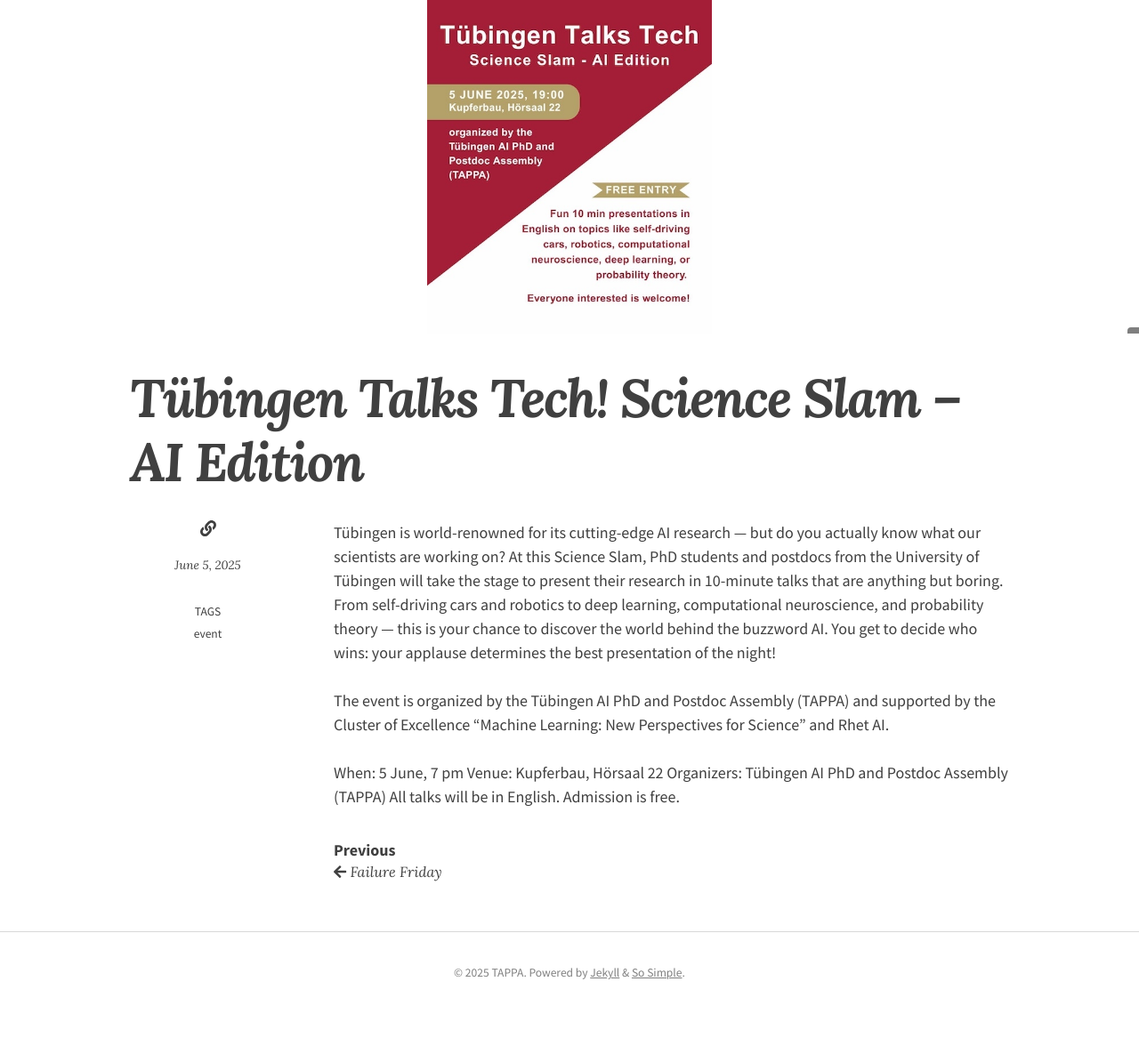
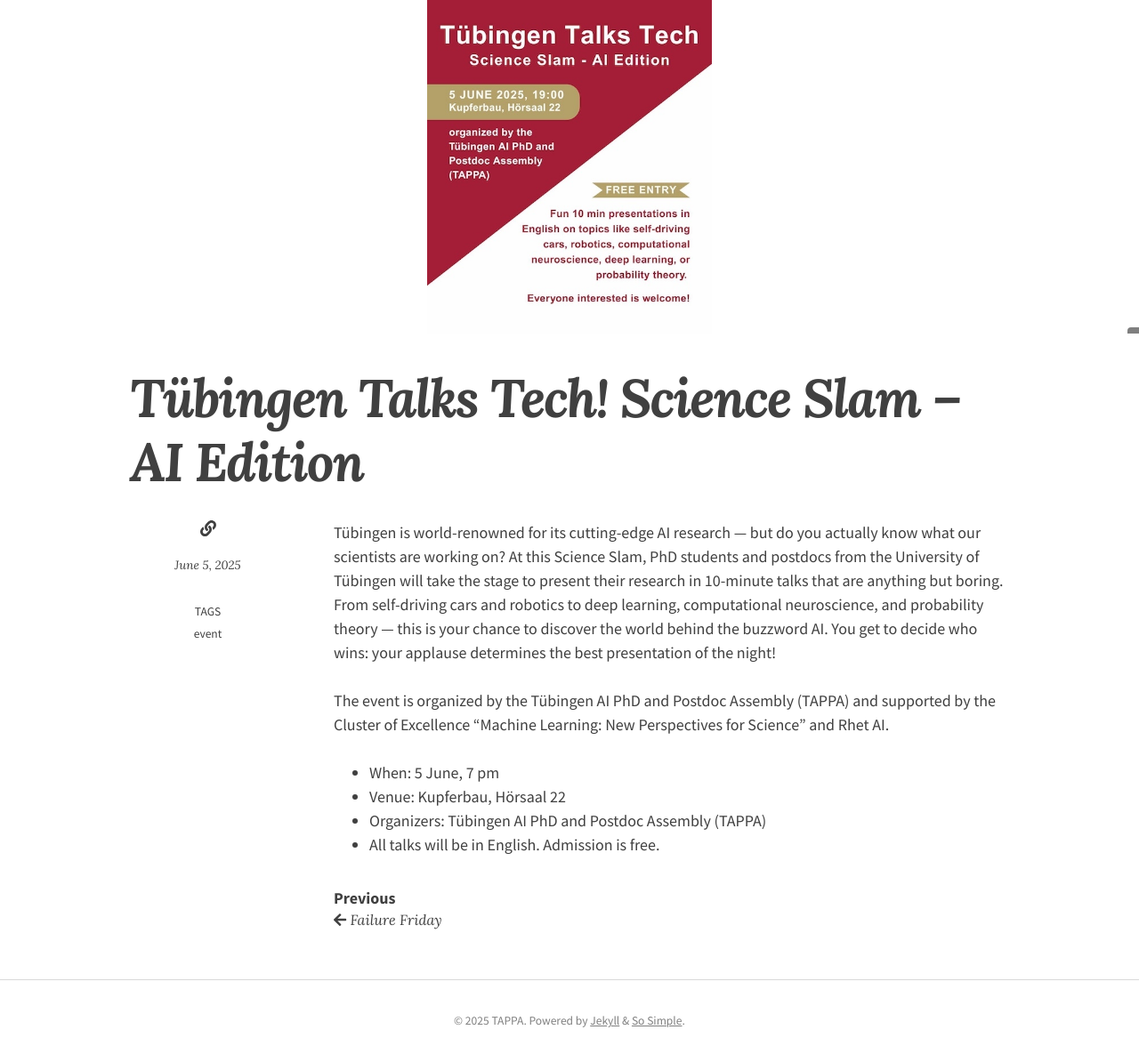
Before and after one commit to tappa-org/tappa-org.github.io, a Jekyll site: the page built from _posts/2025-06-05-science-slam.md, in a window 1280 px wide, cut to the strip 221-1452 px from the top of the page. Shown: the top 1194 px of the strip at 89% size. Built offline with Jekyll 4.4.1, drawn with Linux system fonts in a browser that asks for light colours; nearby versions of some CDN libraries.

Commit message:
added spacing to event info

```diff
--- a/_posts/2025-06-05-science-slam.md
+++ b/_posts/2025-06-05-science-slam.md
@@ -16,7 +16,7 @@
 
 The event is organized by the Tübingen AI PhD and Postdoc Assembly (TAPPA) and supported by the Cluster of Excellence "Machine Learning: New Perspectives for Science" and Rhet AI.
 
-When:  5 June, 7 pm
-Venue: Kupferbau, Hörsaal 22
-Organizers: Tübingen AI PhD and Postdoc Assembly (TAPPA)
-All talks will be in English. Admission is free.
+- When:  5 June, 7 pm
+- Venue: Kupferbau, Hörsaal 22
+- Organizers: Tübingen AI PhD and Postdoc Assembly (TAPPA)
+- All talks will be in English. Admission is free.
```
